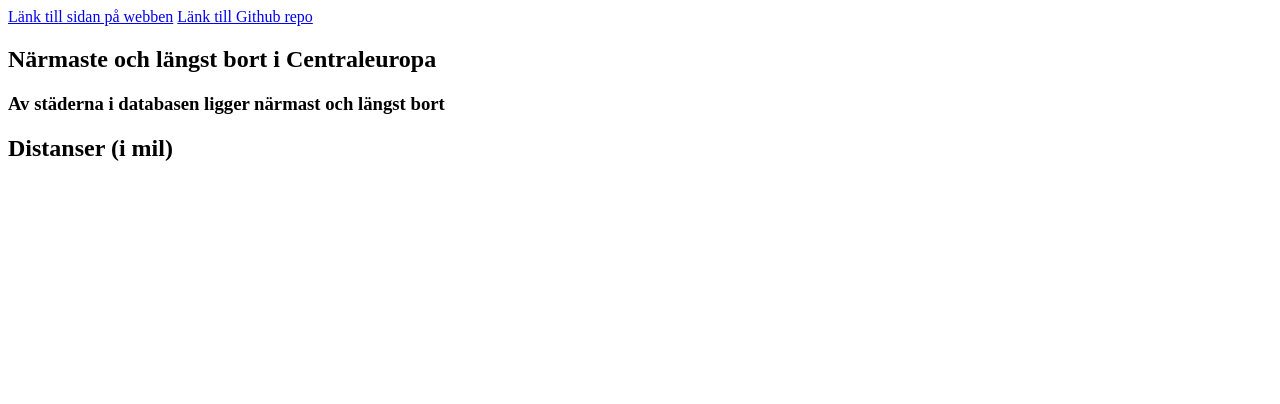
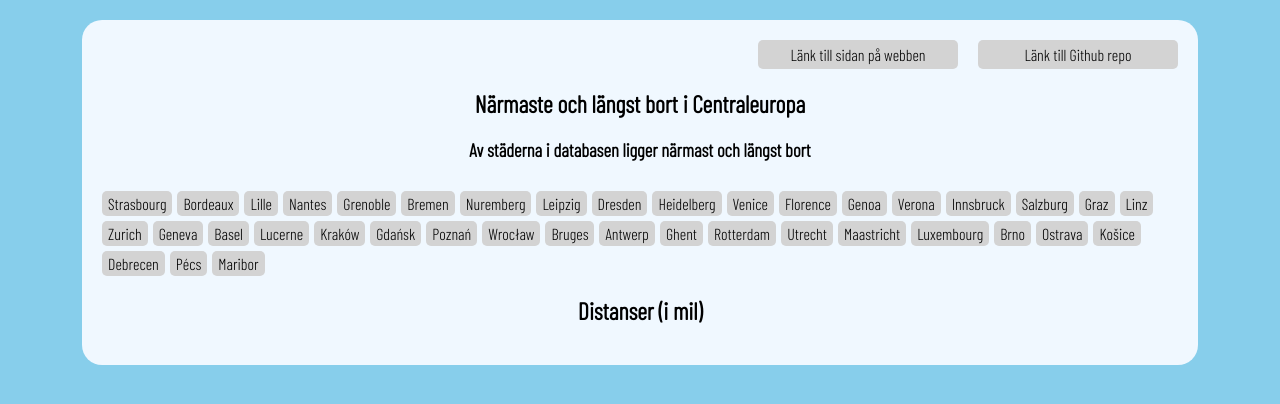
Before and after one commit to MajaDahlberg/DDU2-U1, a plain HTML site: page website/index.html in a window 1280 px wide. Drawn offline with Linux system fonts and the light colour scheme.

Commit message:
Small city boxes
Jag har skapat en funktion och som i nuläget gör att alla städerna dyker upp på hemsidan i sina egna divar som skapats i javascript.

```diff
--- a/website/index.html
+++ b/website/index.html
@@ -4,7 +4,8 @@
   <meta charset="UTF-8">
   <meta name="viewport" content="width=device-width, initial-scale=1.0">
   <title>Distances</title>
-  <!-- links -->
+  <link rel="stylesheet" href="styles/index.css">
+  <link rel="stylesheet" href="styles/fonts.css">
 </head>
 <body>
   <main>
@@ -23,6 +24,7 @@
       <div id="table"></div>
     </section>
   </main>
-  <!-- scripts -->
+  <script src="database/database.js"></script>
+  <script src="index.js"></script>
 </body>
 </html>
--- a/website/index.js
+++ b/website/index.js
@@ -3,3 +3,19 @@
 // Recommended: constants with references to existing HTML-elements
 
 // Recommended: Ask for the city name and then the rest of the code
+
+
+
+
+const bigCityDiv = document.querySelector("#cities");
+
+function createCityButton(cityName) {
+    const newDiv = document.createElement("div");
+    newDiv.classList.add("cityBox");
+    newDiv.textContent = cityName;
+    bigCityDiv.append(newDiv);
+}
+
+for (let i = 0; i < cities.length; i++) {
+    createCityButton(cities[i].name)
+}
```
